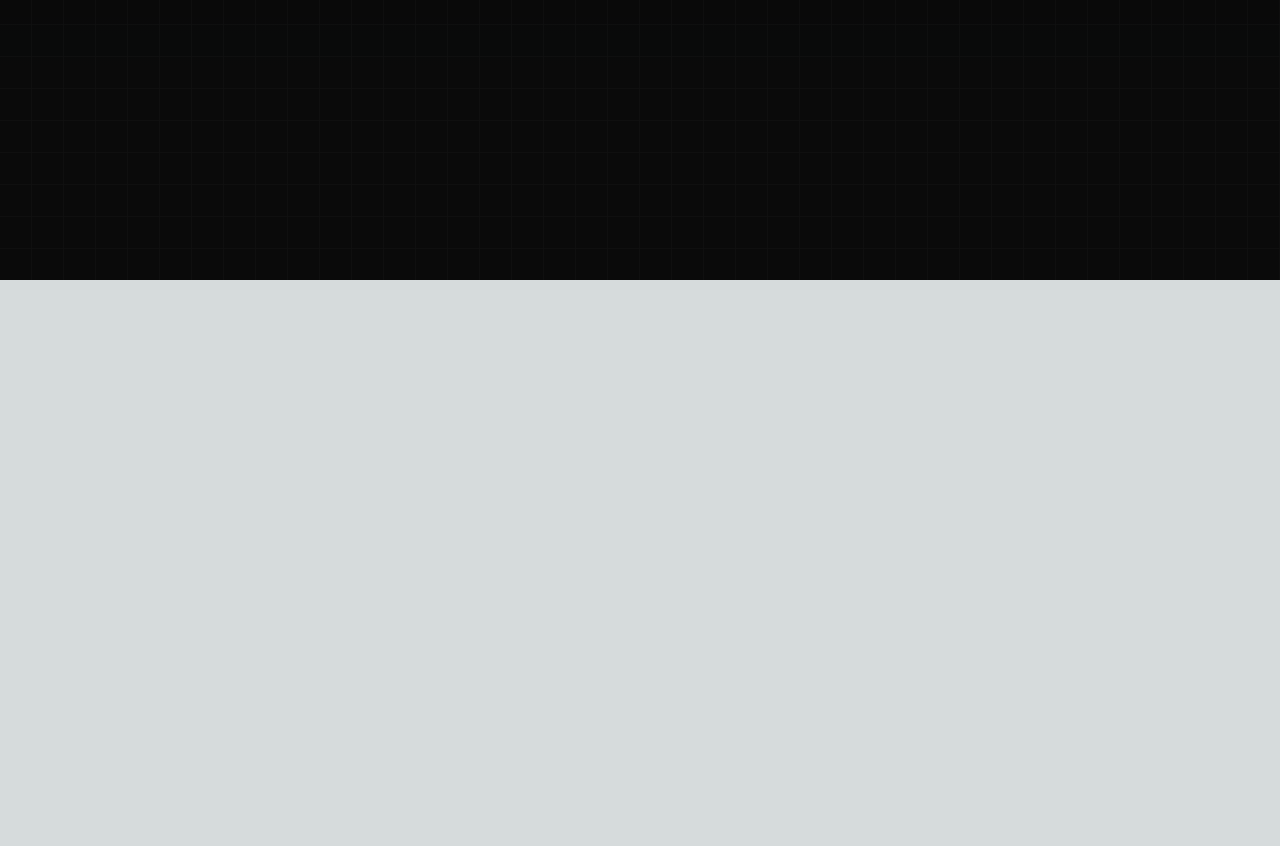
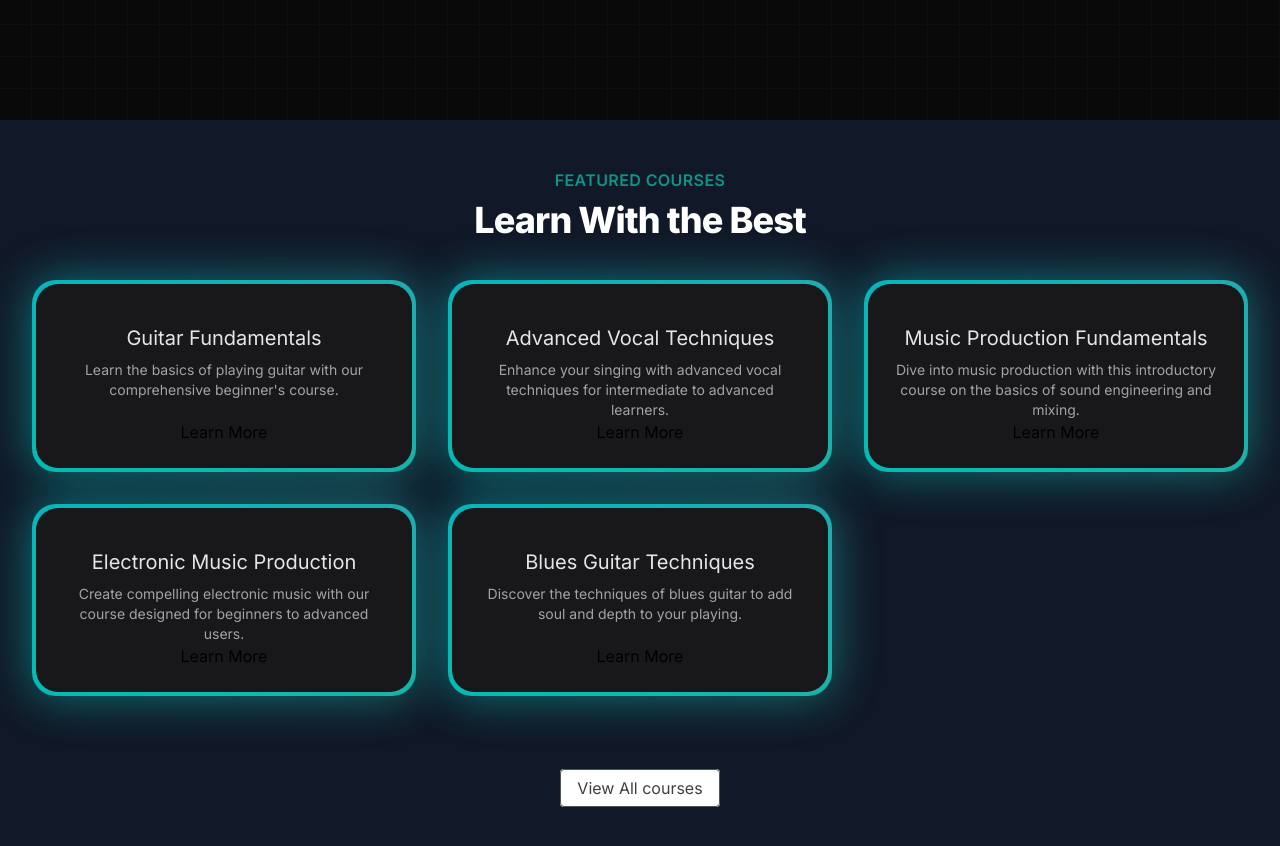
Before and after one commit to Prabal-verma/musicnextjs, a Next.js app: page / in a window 1280 px wide. Shown: the part 520-1366 px from the top of the page. Before the commit the page ends 800 px from the top, so only its background shows below. Built offline with nearby package versions, Linux system fonts and the light colour scheme.

Commit message:
Added featured courses section added

```diff
--- a/src/app/page.tsx
+++ b/src/app/page.tsx
@@ -1,9 +1,11 @@
+import FeaturedCourses from "@/components/FeaturedCourses";
 import HeroSection from "@/components/HeroSection";
 
 export default function home() {
   return (
     <main className="min-h-screen bg-black/[0.96] antialiased bg-grid-white/[0.02]">
       <HeroSection />
+      <FeaturedCourses/>
 
     </main>
   );
--- /dev/null
+++ b/src/components/FeaturedCourses.tsx
@@ -0,0 +1,58 @@
+'use client'
+import Link from "next/link"
+import courseData from "../data/music_courses.json"
+import { BackgroundGradient } from "./ui/background-gradient"
+
+interface Course{
+    id: number,
+    title: string,
+    slug: string,
+    description: string,
+    price: number,
+    instructor: string,
+    isFeatured: boolean,
+
+}
+
+function FeaturedCourses() {
+    const featuredCourses = courseData.courses.filter((course:Course) => course.isFeatured)
+
+
+  return (
+    <div className="py-12 bg-gray-900">
+        <div>
+            <div className="text-center">
+                <h2 className="text-base text-teal-600 font-semibold tracking-wide uppercase">FEATURED COURSES</h2>
+                <p className="mt-2 text-3xl leading-8 font-extrabold tracking-tight text-white sm:text-4xl">Learn With the Best</p>
+            </div>
+        </div>
+        <div className="mt-10 mx-8">
+            <div className="grid grid-cols-1 sm:grid-cols-2 lg:grid-cols-3 gap-8 justify-center">
+                {featuredCourses.map((course:Course)=> (
+                    <div key={course.id} className="flex justify-center">
+                        <BackgroundGradient
+                        className="flex flex-col rounded-[22px] bg-white dark:bg-zinc-900 overflow-hidden h-full max-w-sm">
+                            <div className="p-4 sm:p-6 flex flex-col items-center text-center flex-grow">
+                                <p className="text-lg sm:text-xl text-black mt-4 mb-2 dark:text-neutral-200">{course.title}</p>
+                                <p className="text-sm text-neutral-600 dark:text-neutral-400 flex-grow">{course.description}</p>
+                                <Link href={`/courses/${course.slug}`}>
+                                Learn More
+                                </Link>
+                            </div>
+                        </BackgroundGradient>
+                    </div>
+                ))}
+            </div>
+        </div>
+        <div className="mt-20 text-center">
+            <Link href={"/courses"}
+            className="px-4 py-2 rounded border border-neutral-600 text-neutral-700 bg-white hover:bg-gray-100 transition duration-200"
+            >
+            View All courses
+            </Link>
+        </div>
+    </div>
+  )
+}
+
+export default FeaturedCourses
--- /dev/null
+++ b/src/components/ui/background-gradient.tsx
@@ -0,0 +1,72 @@
+import { cn } from "@/utils/cn";
+import React from "react";
+import { motion } from "framer-motion";
+
+export const BackgroundGradient = ({
+  children,
+  className,
+  containerClassName,
+  animate = true,
+}: {
+  children?: React.ReactNode;
+  className?: string;
+  containerClassName?: string;
+  animate?: boolean;
+}) => {
+  const variants = {
+    initial: {
+      backgroundPosition: "0 50%",
+    },
+    animate: {
+      backgroundPosition: ["0, 50%", "100% 50%", "0 50%"],
+    },
+  };
+  return (
+    <div className={cn("relative p-[4px] group", containerClassName)}>
+      <motion.div
+        variants={animate ? variants : undefined}
+        initial={animate ? "initial" : undefined}
+        animate={animate ? "animate" : undefined}
+        transition={
+          animate
+            ? {
+                duration: 5,
+                repeat: Infinity,
+                repeatType: "reverse",
+              }
+            : undefined
+        }
+        style={{
+          backgroundSize: animate ? "400% 400%" : undefined,
+        }}
+        className={cn(
+          "absolute inset-0 rounded-3xl z-[1] opacity-60 group-hover:opacity-100 blur-xl  transition duration-500 will-change-transform",
+          " bg-[radial-gradient(circle_farthest-side_at_0_100%,#00ccb1,transparent),radial-gradient(circle_farthest-side_at_100%_0,#7b61ff,transparent),radial-gradient(circle_farthest-side_at_100%_100%,#ffc414,transparent),radial-gradient(circle_farthest-side_at_0_0,#1ca0fb,#141316)]"
+        )}
+      />
+      <motion.div
+        variants={animate ? variants : undefined}
+        initial={animate ? "initial" : undefined}
+        animate={animate ? "animate" : undefined}
+        transition={
+          animate
+            ? {
+                duration: 5,
+                repeat: Infinity,
+                repeatType: "reverse",
+              }
+            : undefined
+        }
+        style={{
+          backgroundSize: animate ? "400% 400%" : undefined,
+        }}
+        className={cn(
+          "absolute inset-0 rounded-3xl z-[1] will-change-transform",
+          "bg-[radial-gradient(circle_farthest-side_at_0_100%,#00ccb1,transparent),radial-gradient(circle_farthest-side_at_100%_0,#7b61ff,transparent),radial-gradient(circle_farthest-side_at_100%_100%,#ffc414,transparent),radial-gradient(circle_farthest-side_at_0_0,#1ca0fb,#141316)]"
+        )}
+      />
+
+      <div className={cn("relative z-10", className)}>{children}</div>
+    </div>
+  );
+};
```
